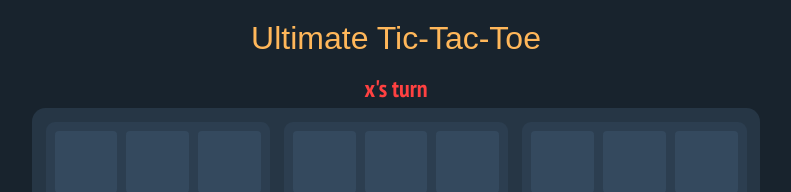
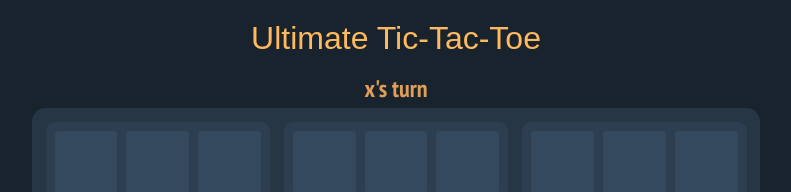
Before and after one commit to emunib/ultimate-tic-tac-toe, a React (Create React App) app: page / in a window 1280 px wide. Shown: the top 192 px of the page, without its empty margins (244-1035 px from the left). Built offline with nearby package versions, Linux system fonts and the light colour scheme; a web font is replaced by a local one.

Commit message:
Update text color variables

```diff
--- a/src/style.scss
+++ b/src/style.scss
@@ -56,14 +56,14 @@ body {
 .title {
   font-family: "Londrina Solid", sans-serif;
   font-weight: 500;
-  color: #ffb75a;
+  color: $color-text;
   margin-bottom: 1rem;
 }
 
 .sub {
   font-family: "PT Sans Narrow", sans-serif;
   font-weight: 700;
-  color: $color-x;
+  color: $color-text-dark;
   font-size: 1.5rem;
   margin-bottom: .25rem;
 }
--- a/src/styles/partials/_variables.scss
+++ b/src/styles/partials/_variables.scss
@@ -19,3 +19,5 @@ $color-bg-dark: #263645;
 $color-bg-darkest: #18232d;
 $color-x: #ff4141;
 $color-o: #0092ff;
+$color-text: #ffb95e;
+$color-text-dark: #de9e58;
```
